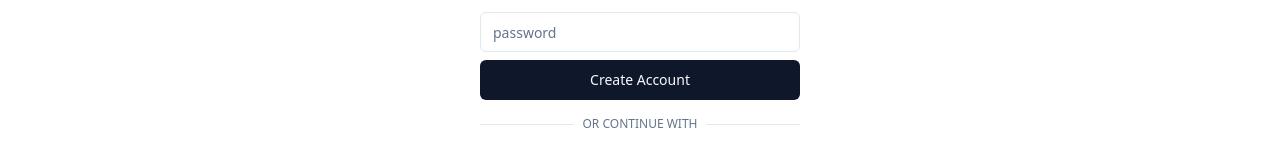
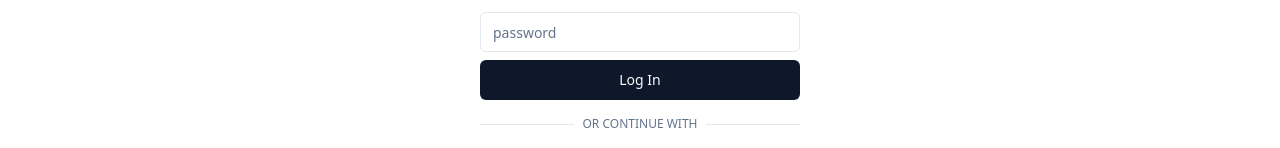
Before and after one commit to Graffioh/dietideals24ucm, a Next.js app: page /login in a window 1280 px wide. Shown: the part 269-417 px from the top of the page. Built offline with nearby package versions, Linux system fonts and the light colour scheme.

Commit message:
Fix login and create account button text

```diff
--- a/app/(auth)/create-account/page.js
+++ b/app/(auth)/create-account/page.js
@@ -9,7 +9,7 @@ export default function CreateAccountPage() {
         <p className="text-sm text-slate-500 mb-4">
           Enter your email and password below to create your account
         </p>
-        <UserAuthForm className="w-80 min-w-screen" />
+        <UserAuthForm className="w-80 min-w-screen" createOrLogin="Create account" />
       </div>
     </>
   );
--- a/app/(auth)/login/page.js
+++ b/app/(auth)/login/page.js
@@ -9,7 +9,7 @@ export default function LoginPage() {
         <p className="text-sm text-slate-500 mb-4">
           Enter your email and password below to login
         </p>
-        <UserAuthForm className="w-80 min-w-screen" />
+        <UserAuthForm className="w-80 min-w-screen" createOrLogin="Log In" />
         <div className="flex">
           <p className="text-xs text-slate-500 mt-2">
             If you don't have an account yet,
--- a/app/components/userAuthForm.js
+++ b/app/components/userAuthForm.js
@@ -54,7 +54,7 @@ export function UserAuthForm({ className, ...props }) {
             />
           </div>
           <Button disabled={isLoading}>
-            Create Account
+            {props.createOrLogin}
           </Button>
         </div>
       </form>
```
